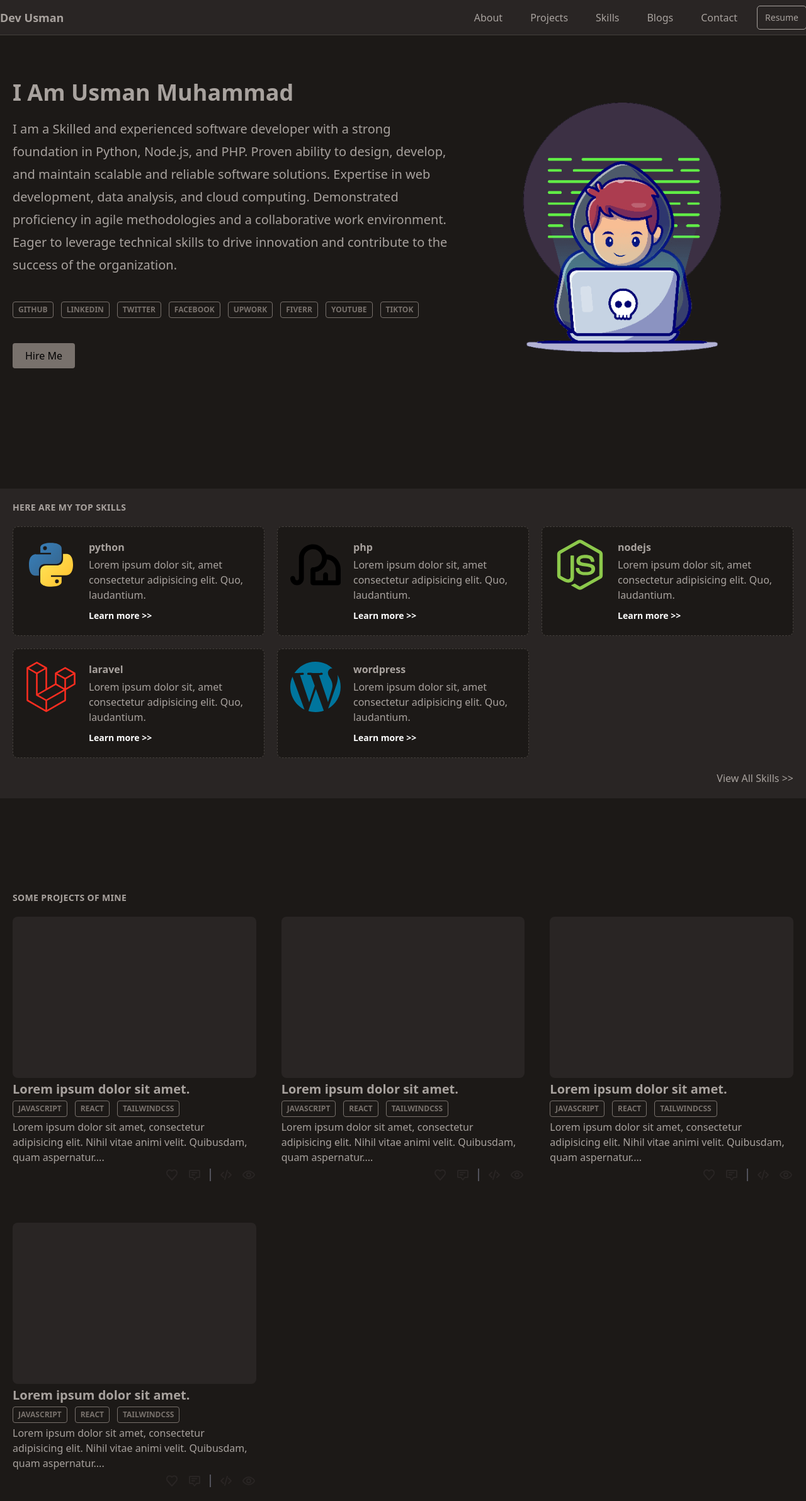
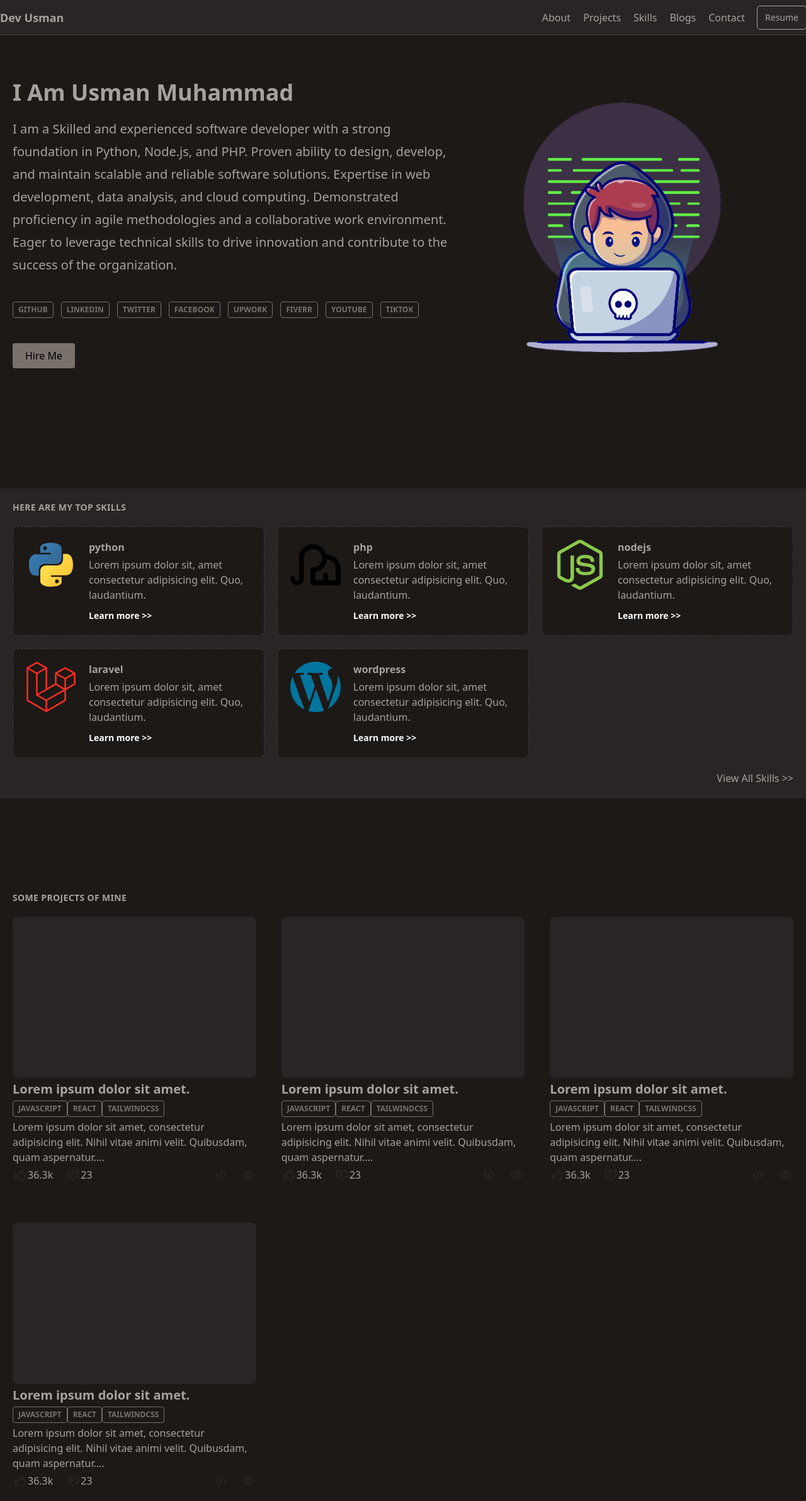
Before and after one commit to usmaarn/portfolio, a Flask app: page / in a window 1280 px wide. Shown: the whole page at 63% size. Run offline with Flask 3, Linux system fonts and the light colour scheme.

Commit message:
2024-03-27 12:28:36.157095 - 5d2a683f-a9b4-4541-82eb-621cbfa7bc12

```diff
--- a/portfolio/static/css/app.css
+++ b/portfolio/static/css/app.css
@@ -1058,6 +1058,10 @@ video {
     display: block;
   }
 
+  .md\:inline {
+    display: inline;
+  }
+
   .md\:flex {
     display: flex;
   }
@@ -1124,6 +1128,22 @@ video {
   .md\:leading-9 {
     line-height: 2.25rem;
   }
+
+  .md\:hover\:bg-inherit:hover {
+    background-color: inherit;
+  }
+
+  .md\:hover\:font-normal:hover {
+    font-weight: 400;
+  }
+
+  .md\:hover\:text-inherit:hover {
+    color: inherit;
+  }
+
+  .md\:hover\:underline:hover {
+    text-decoration-line: underline;
+  }
 }
 
 @media (min-width: 1024px) {
--- a/portfolio/templates/layouts/navbar.html
+++ b/portfolio/templates/layouts/navbar.html
@@ -1,5 +1,6 @@
 <nav class="fixed top-0 left-0 w-full bg-stone-800 h-14 border-b border-stone-700">
-    <div class="replative p-5 md:p-0 h-full max-w-screen-xl mx-auto flex items-center gap-5" x-data="{open: false}" @click.outside="open=false">
+    <div class="replative p-5 md:p-0 h-full max-w-screen-xl mx-auto flex items-center gap-5" x-data="{open: false}"
+        @click.outside="open=false">
         <a class="font-bold text-stone-400 text-lg z-20" href="/">Dev Usman</a>
 
         <button class="ml-auto md:hidden z-20" @click="open=!open">
@@ -7,8 +8,8 @@
                 xmlns="http://www.w3.org/2000/svg" width="24" height="24" fill="none" viewBox="0 0 24 24">
                 <path stroke="currentColor" stroke-linecap="round" stroke-width="2" d="M5 7h14M5 12h14M5 17h14" />
             </svg>
-            <svg x-show="open" class="w-6 h-6 text-zinc-800 dark:text-zinc-400" aria-hidden="true" xmlns="http://www.w3.org/2000/svg" width="24"
-                height="24" fill="none" viewBox="0 0 24 24">
+            <svg x-show="open" class="w-6 h-6 text-zinc-800 dark:text-zinc-400" aria-hidden="true"
+                xmlns="http://www.w3.org/2000/svg" width="24" height="24" fill="none" viewBox="0 0 24 24">
                 <path stroke="currentColor" stroke-linecap="round" stroke-linejoin="round" stroke-width="2"
                     d="M6 18 17.94 6M18 18 6.06 6" />
             </svg>
@@ -18,7 +19,7 @@
             class="ml-auto absolute top-full left-0 w-full bg-stone-800 p-5 md:bg-inherit md:p-0 md:static md:w-auto md:flex items-center gap-5">
             {% for page in ['About', 'projects', 'skills', 'blogs', 'contact'] %}
             <li><a href="#"
-                    class="block rounded-lg px-3 py-2 capitalize hover:bg-stone-500 hover:text-stone-900 hover:font-bold">{{page}}</a>
+                    class="block rounded-lg px-3 py-2 md:inline md:p-0 capitalize md:hover:bg-inherit md:hover:underline md:hover:font-normal hover:bg-stone-500 md:hover:text-inherit hover:text-stone-900 hover:font-bold">{{page}}</a>
             </li>
             {% endfor %}
             <li>
--- a/portfolio/templates/parts/home/projects.html
+++ b/portfolio/templates/parts/home/projects.html
@@ -9,7 +9,7 @@
                 <h4 class="text-xl font-bold ">
                     <a href="#" class="hover:underline">Lorem ipsum dolor sit amet.</a>
                 </h4>
-                <div class="flex items-center gap-3 uppercase font-medium text-xs">
+                <div class="flex items-center gap- uppercase font-medium text-xs">
                     {% for skill in ['javascript', 'react', 'tailwindcss'] %}
                     <a href="#" class="tag">{{skill}}</a>
                     {% endfor %}
@@ -18,23 +18,25 @@
                     Lorem ipsum dolor sit amet, consectetur adipisicing elit. Nihil vitae animi velit. Quibusdam, quam
                     aspernatur....
                 </p>
-                <div class="flex items-center gap-3 justify-end">
-                    <button>
+                <div class="flex items-center gap-5">
+                    <button class="flex items-center">
                         <svg class="w-6 h-6 text-stone-800 dark:text-stone-400" aria-hidden="true"
                             xmlns="http://www.w3.org/2000/svg" width="24" height="24" fill="none" viewBox="0 0 24 24">
                             <path stroke="currentColor" stroke-linecap="round" stroke-linejoin="round" stroke-width="2"
-                                d="M12.01 6.001C6.5 1 1 8 5.782 13.001L12.011 20l6.23-7C23 8 17.5 1 12.01 6.002Z" />
+                                d="M7 11c.889-.086 1.416-.543 2.156-1.057a22.323 22.323 0 0 0 3.958-5.084 1.6 1.6 0 0 1 .582-.628 1.549 1.549 0 0 1 1.466-.087c.205.095.388.233.537.406a1.64 1.64 0 0 1 .384 1.279l-1.388 4.114M7 11H4v6.5A1.5 1.5 0 0 0 5.5 19v0A1.5 1.5 0 0 0 7 17.5V11Zm6.5-1h4.915c.286 0 .372.014.626.15.254.135.472.332.637.572a1.874 1.874 0 0 1 .215 1.673l-2.098 6.4C17.538 19.52 17.368 20 16.12 20c-2.303 0-4.79-.943-6.67-1.475" />
                         </svg>
+                        <span>36.3k</span>
                     </button>
-                    <button>
+                    <button class="flex items-center">
                         <svg class="w-6 h-6 text-stone-800 dark:text-stone-400" aria-hidden="true"
                             xmlns="http://www.w3.org/2000/svg" width="24" height="24" fill="none" viewBox="0 0 24 24">
                             <path stroke="currentColor" stroke-linecap="round" stroke-linejoin="round" stroke-width="2"
                                 d="M7.556 8.5h8m-8 3.5H12m7.111-7H4.89a.896.896 0 0 0-.629.256.868.868 0 0 0-.26.619v9.25c0 .232.094.455.26.619A.896.896 0 0 0 4.89 16H9l3 4 3-4h4.111a.896.896 0 0 0 .629-.256.868.868 0 0 0 .26-.619v-9.25a.868.868 0 0 0-.26-.619.896.896 0 0 0-.63-.256Z" />
                         </svg>
+                        <span>23</span>
                     </button>
-                    <div class="w-0.5 h-5 bg-zinc-600"></div>
-                    <a href="#">
+
+                    <a href="#" class="ml-auto">
                         <svg class="w-6 h-6 text-stone-800 dark:text-stone-400" aria-hidden="true"
                             xmlns="http://www.w3.org/2000/svg" width="24" height="24" fill="none" viewBox="0 0 24 24">
                             <path stroke="currentColor" stroke-linecap="round" stroke-linejoin="round" stroke-width="2"
@@ -42,9 +44,10 @@
                         </svg>
                     </a>
                     <a href="#">
-                        <svg class="w-6 h-6 text-stone-800 dark:text-stone-400" aria-hidden="true" xmlns="http://www.w3.org/2000/svg" width="24"
-                            height="24" fill="none" viewBox="0 0 24 24">
-                            <path stroke="currentColor" stroke-width="2" d="M21 12c0 1.2-4.03 6-9 6s-9-4.8-9-6c0-1.2 4.03-6 9-6s9 4.8 9 6Z" />
+                        <svg class="w-6 h-6 text-stone-800 dark:text-stone-400" aria-hidden="true"
+                            xmlns="http://www.w3.org/2000/svg" width="24" height="24" fill="none" viewBox="0 0 24 24">
+                            <path stroke="currentColor" stroke-width="2"
+                                d="M21 12c0 1.2-4.03 6-9 6s-9-4.8-9-6c0-1.2 4.03-6 9-6s9 4.8 9 6Z" />
                             <path stroke="currentColor" stroke-width="2" d="M15 12a3 3 0 1 1-6 0 3 3 0 0 1 6 0Z" />
                         </svg>
                     </a>
```
